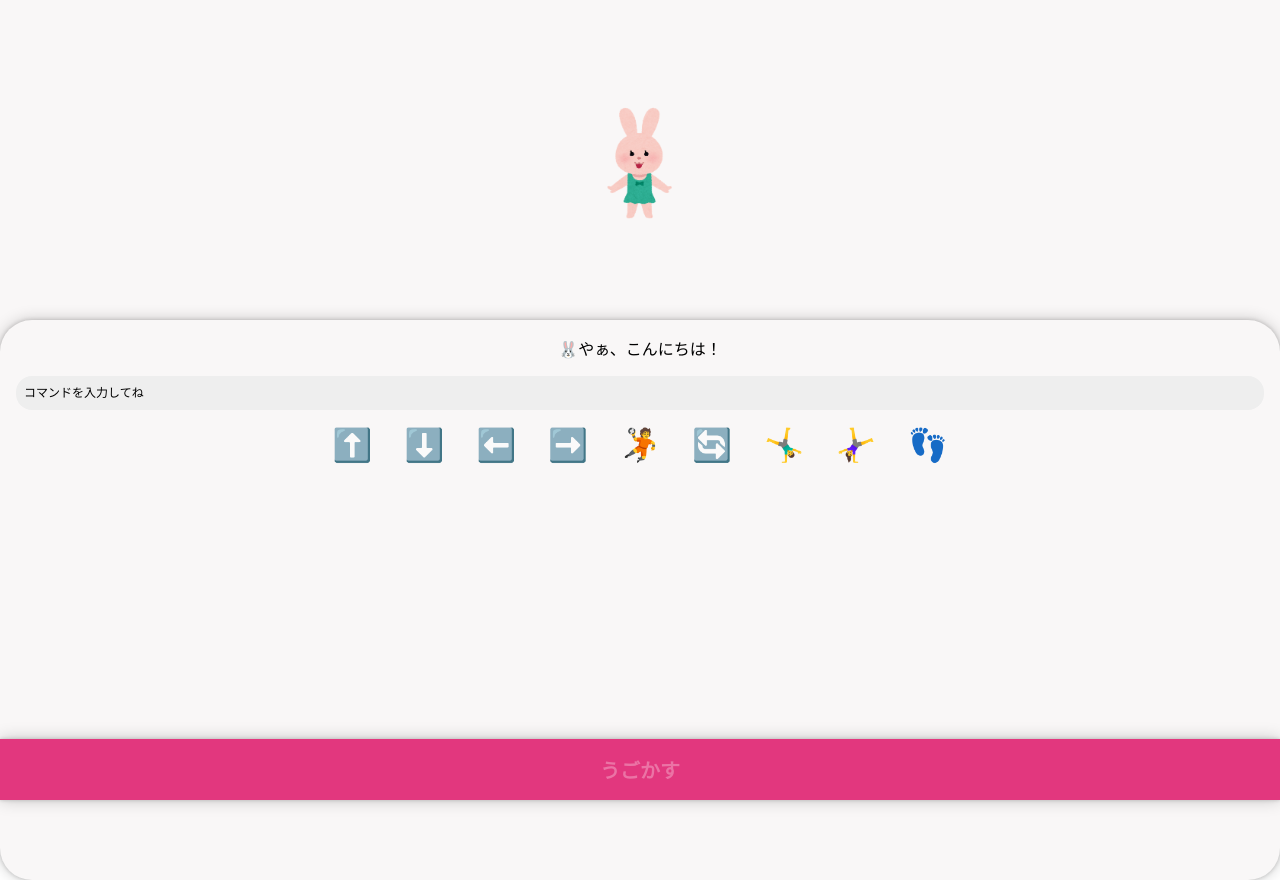
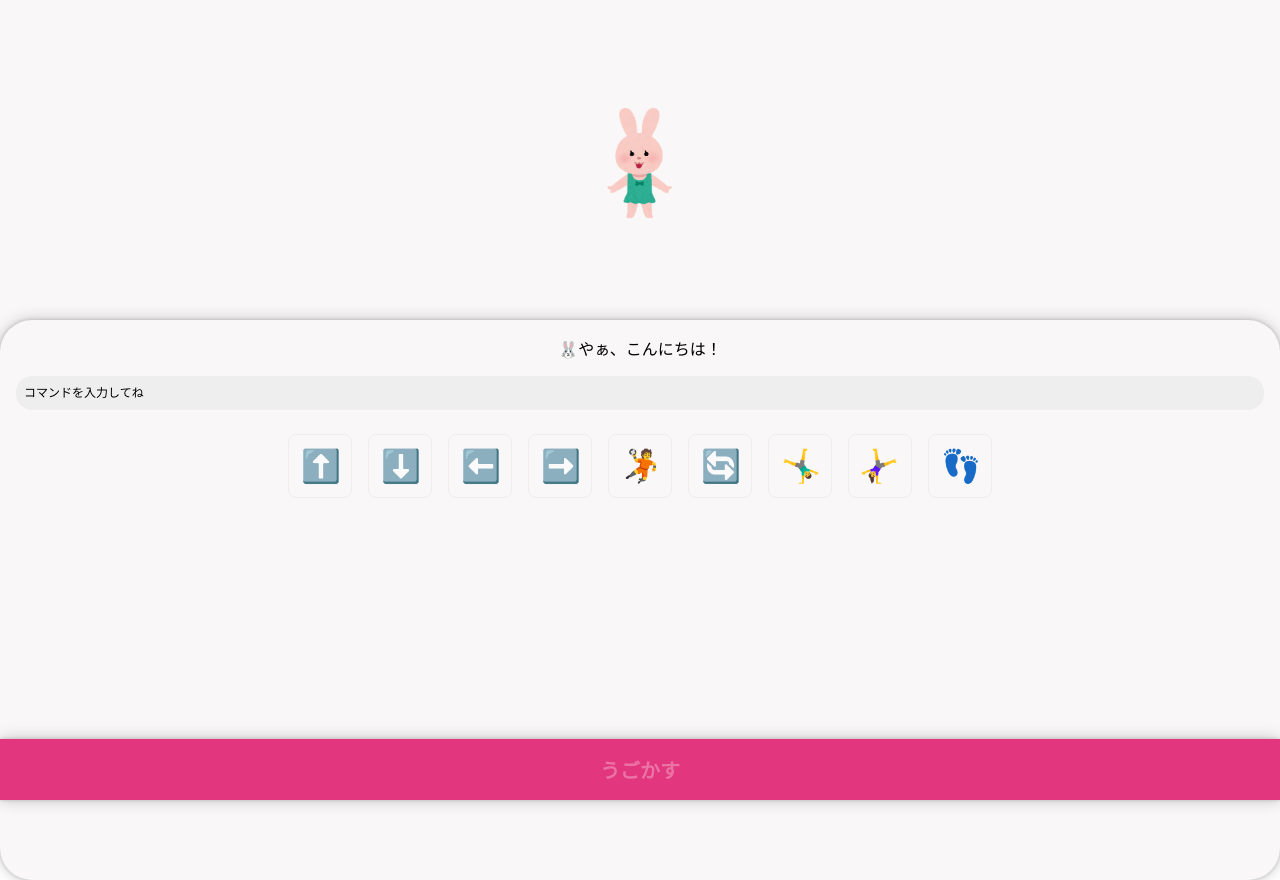
Before and after one commit to kyotar/signcode, a Vue app: page / in a window 1280 px wide. Built offline with nearby package versions, Linux system fonts and the light colour scheme.

Commit message:
タップ感追加

```diff
--- a/src/components/ButtonIcon.vue
+++ b/src/components/ButtonIcon.vue
@@ -23,6 +23,21 @@ export default {
 
 .btn {
   font-size: 32px;
-  margin: 0 16px;
+  line-height: 1;
+  width: 64px;
+  height: 64px;
+  text-align: center;
+  vertical-align: baseline;
+  margin: 8px;
+  padding: 12px;
+  border: 1px solid $color-gray;
+  border-radius: 8px;
+  transition: all .2s ease-in;
+
+  &:active {
+    // font-size: 24px;
+    transform: scale(0.9, 0.9);
+    background-color: $color-gray;
+  }
 }
 </style>
```
